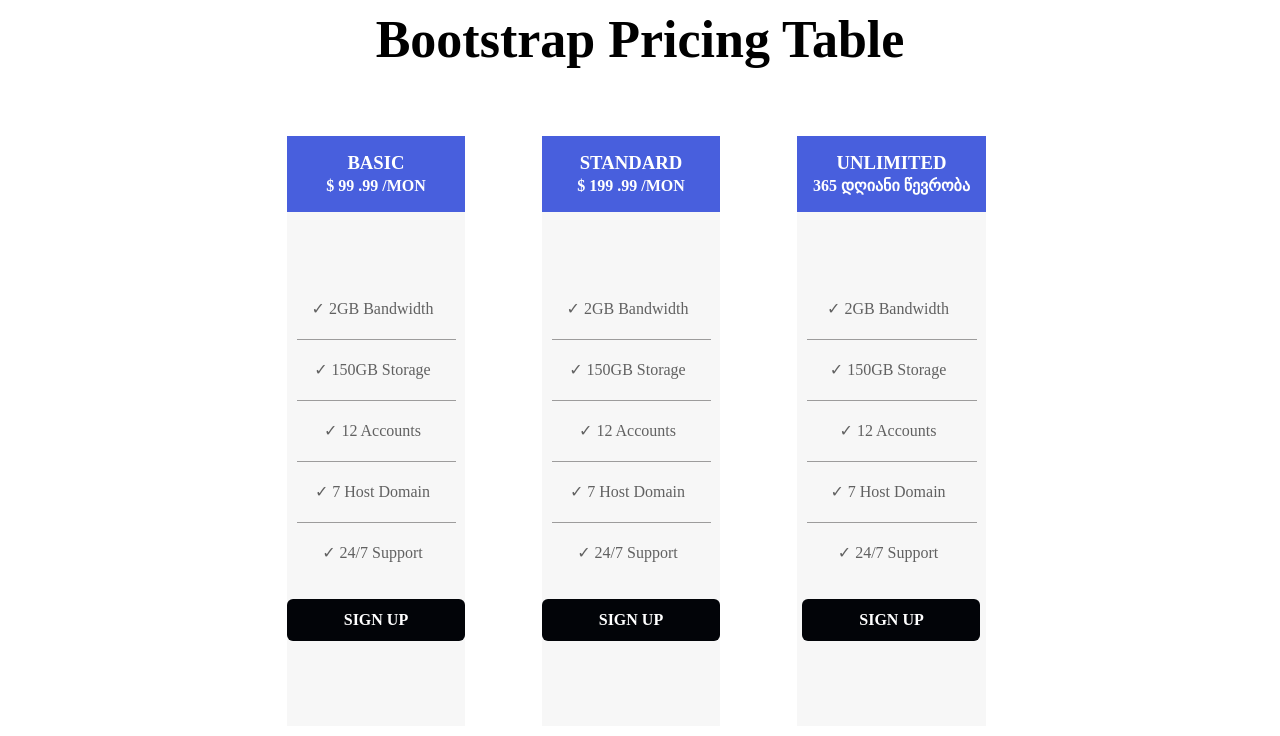
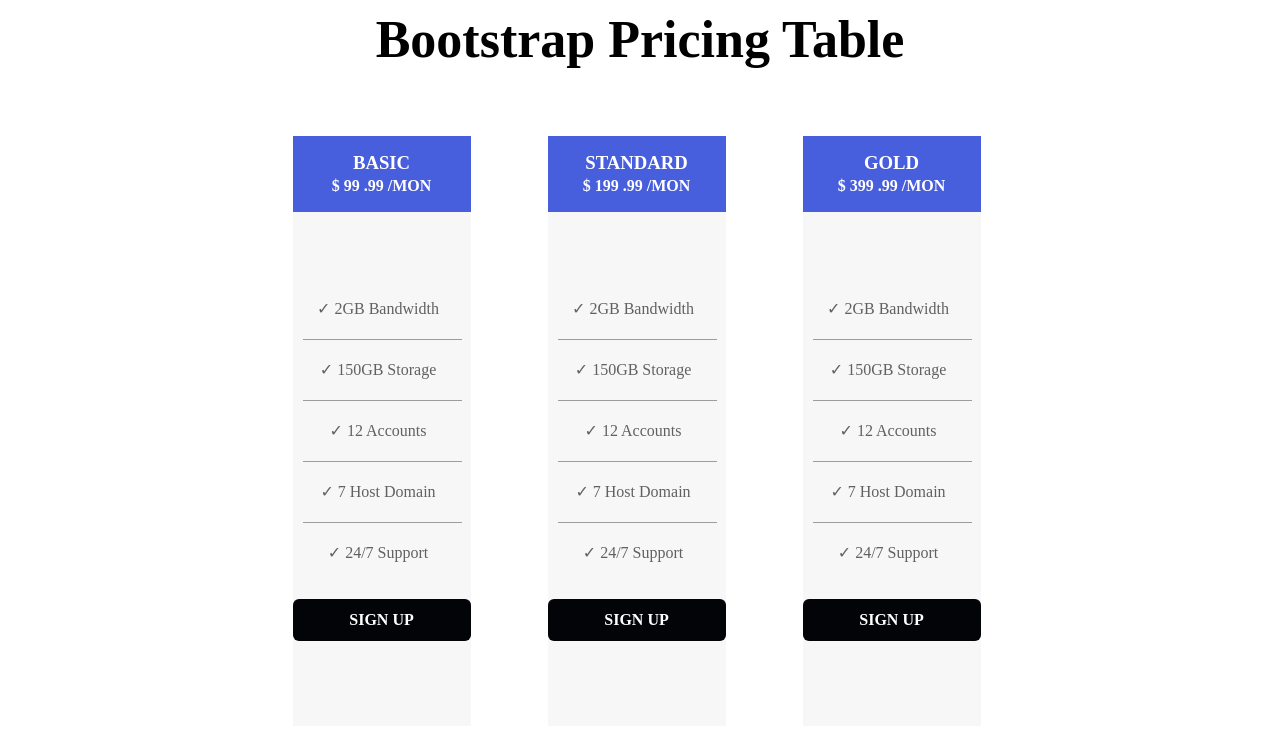
Before and after one commit to makho-kukhianidze/Home-page-web-course-page, a plain HTML site: page index.html in a window 1280 px wide. Shown: the part 2060-2796 px from the top of the page. Drawn offline with Linux system fonts and the light colour scheme; files whose address does not match are found by name.

Commit message:
Update index.html

```diff
--- a/index.html
+++ b/index.html
@@ -9,7 +9,7 @@
   <meta http-equiv="X-UA-Compatible" content="IE=edge">
   <meta name="viewport" content="width=device-width, initial-scale=1.0">
   <link rel="stylesheet" href="assets/css/style.css">
-  <title>project 1</title>
+  <title>web course</title>
   <link rel = "icon" href ="assets/icons/m.png" type = "image/x-icon">
 </head>
 
@@ -268,8 +268,8 @@
           <div class="section_block_d">
             <div class="section_inner">
               <h3 style="text-align: center;color: white;background-color: #485fdd;padding: 16px;margin: 0px;">
-                UNLIMITED<br>
-                <span style="font-size: 16px;"> 365 დღიანი წევრობა</span>
+                GOLD<br>
+                <span style="font-size: 16px;"> $ 399 .99 /MON</span>
               </h3>
               <ul class="list_d1">
                 <li><span>&#10003;</span> 2GB Bandwidth</li>
```
